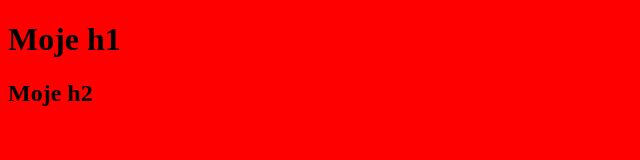
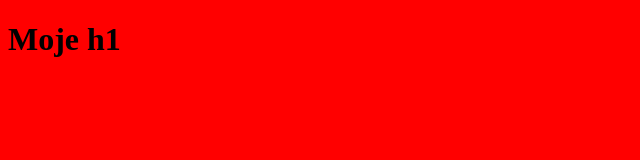
Before and after one commit to fpiecyk/szkolenie, a plain HTML site: page index.html in a window 1280 px wide. Shown: the whole page, without its empty margins (0-640 px from the left). Drawn offline with Linux system fonts and the light colour scheme.

Commit message:
Revert "add h2 to index.html"
This reverts commit 46a41bc1ddffd6f996ff0a0f2fcf859c3ef150b1.

```diff
--- a/index.html
+++ b/index.html
@@ -7,8 +7,6 @@
 </head>
 <body>
 	<h1>Moje h1</h1>
-	<h2>Moje h2</h2>
-
 
 </body>
 </html>
```
